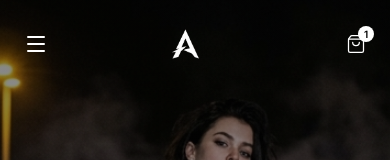
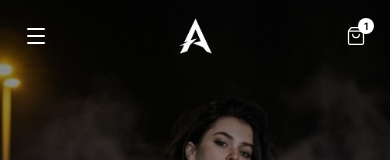
Before and after one commit to Automize-LTDA/almashop, a React (Vite) app: page /store in a window 390 px wide. Shown: the top 160 px of the page. Built offline with nearby package versions, Linux system fonts and the light colour scheme.

Commit message:
Center and enlarge logo in mobile Navbar layout

```diff
--- a/src/components/Navbar.tsx
+++ b/src/components/Navbar.tsx
@@ -29,18 +29,18 @@ export default function Navbar({ onOpenCart, cartCount }: NavbarProps) {
           scrolled ? 'bg-alma-black/90 backdrop-blur-md py-4' : 'bg-transparent py-6'
         }`}
       >
-        <div className="max-w-7xl mx-auto px-6 flex items-center justify-between">
+        <div className="max-w-7xl mx-auto px-6 flex items-center justify-between relative">
           {/* Mobile Menu Button */}
           <button className="md:hidden text-white" onClick={() => setMobileMenuOpen(true)}>
             <Menu size={24} />
           </button>
 
           {/* Logo */}
-          <Link to="/store" className="flex items-center">
+          <Link to="/store" className="flex items-center md:static absolute left-1/2 -translate-x-1/2 md:translate-x-0">
             <img
               src="/images/favicon.png"
               alt="ALMA Logo"
-              className="h-10 md:h-14 object-contain hover:opacity-80 transition-opacity"
+              className="h-12 md:h-14 object-contain hover:opacity-80 transition-opacity"
             />
           </Link>
 
```
